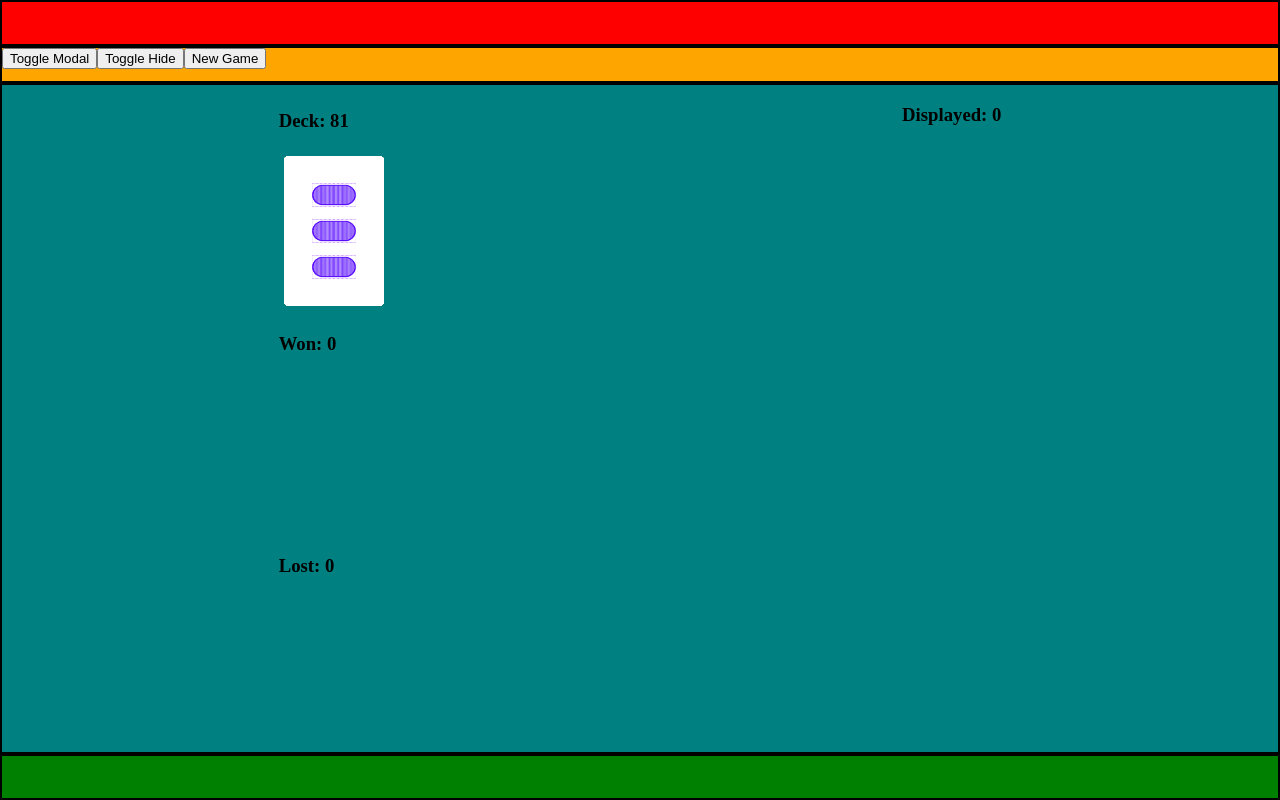
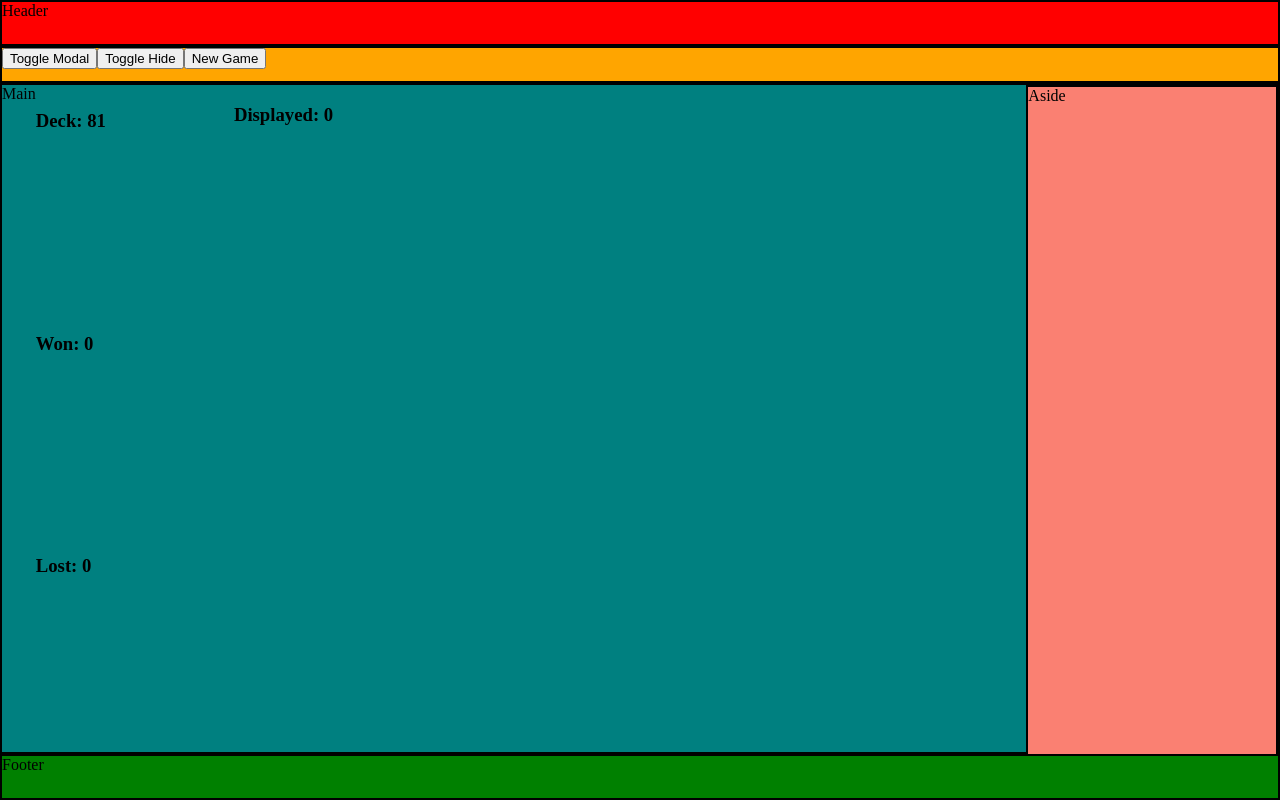
Before and after one commit to cylfox/trio-game, an Angular app in the folder legacy/set-offline-trainer/: page / in a window 1280 px wide. Built offline with nearby package versions, Linux system fonts and the light colour scheme.

Commit message:
Some changes

```diff
--- a/legacy/set-offline-trainer/src/app/app.component.html
+++ b/legacy/set-offline-trainer/src/app/app.component.html
@@ -1,11 +1,12 @@
 <div class="wrapper">
-  <header></header>
+  <header>Header</header>
   <nav>
     <button (click)="toggleModal()">Toggle Modal</button>
     <button (click)="toggleHide()">Toggle Hide</button>
     <button (click)="newGame()">New Game</button>
   </nav>
   <main>
+    Main
     <div class="game">
       <div class="sideboard">
         <div>
@@ -42,7 +43,7 @@
           </div>
         </div>
       </div>
-      <div>
+      <div class="displayed">
         <h3>Displayed: {{ cardsDisplayed.length }}</h3>
         <div class="board">
           <app-card
@@ -53,8 +54,9 @@
         </div>
       </div>
     </div>
+    <aside>Aside</aside>
   </main>
-  <footer></footer>
+  <footer>Footer</footer>
   <!-- Modales -->
   <app-modal *ngIf="visibleModal" (onClose)="toggleModal()" [@fadeInOut]>
     <p>This is a modal pararagraph.</p>
--- a/legacy/set-offline-trainer/src/app/app.component.scss
+++ b/legacy/set-offline-trainer/src/app/app.component.scss
@@ -21,12 +21,25 @@ main {
   background-color: teal;
   border: 2px black solid;
   height: 100%;
+
+  display: flex;
+  // flex-wrap: wrap;
+
+  // width: 80%;
 }
 
 footer {
   background-color: green;
   border: 2px black solid;
   height: 50px;
+}
+
+aside {
+  background-color: salmon;
+  border: 2px black solid;
+  height: 100%;
+  width: 20%;
+
 }
 
 // .menu {
@@ -41,6 +54,7 @@ footer {
 .game {
   height: 100%;
   margin: 0;
+  width: 80%;
   display: flex;
   justify-content: space-around;
 }
@@ -57,6 +71,12 @@ footer {
   flex-direction: column;
   justify-content: space-around;
   height: 100%;
+  width: 20%;
+}
+
+.displayed {
+  height: 100%;
+  width: 80%;
 }
 
 .deck-card {
--- a/legacy/set-offline-trainer/src/app/card/card.component.scss
+++ b/legacy/set-offline-trainer/src/app/card/card.component.scss
@@ -1,7 +1,8 @@
 .card {
-  width: 100px;
-  height: 150px;
-  margin: 5px;
+  width: 50%;
+  height: calc(120% - 50%);
+  // padding-top: 50%;
+  // margin: 0.2em;
   perspective: 1000px;
   transition: 0.5s;
 }
```
Also changed, not shown: legacy/set-offline-trainer/src/app/app.component.ts (+10 -0 lines).
